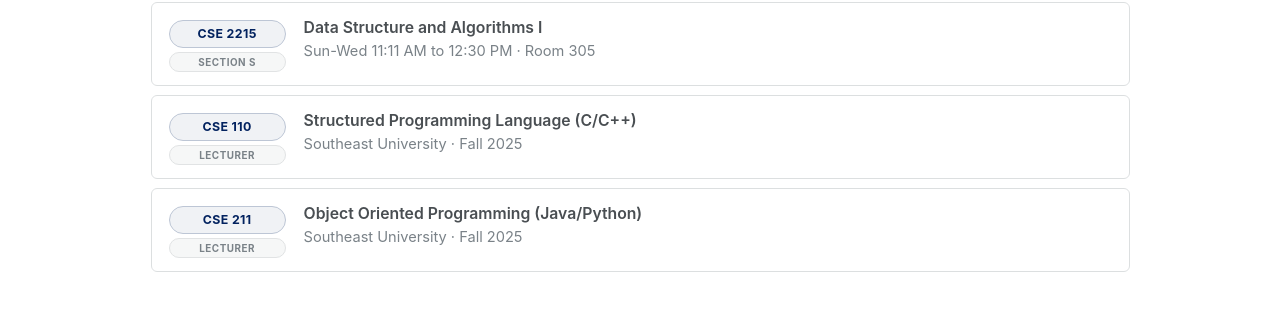
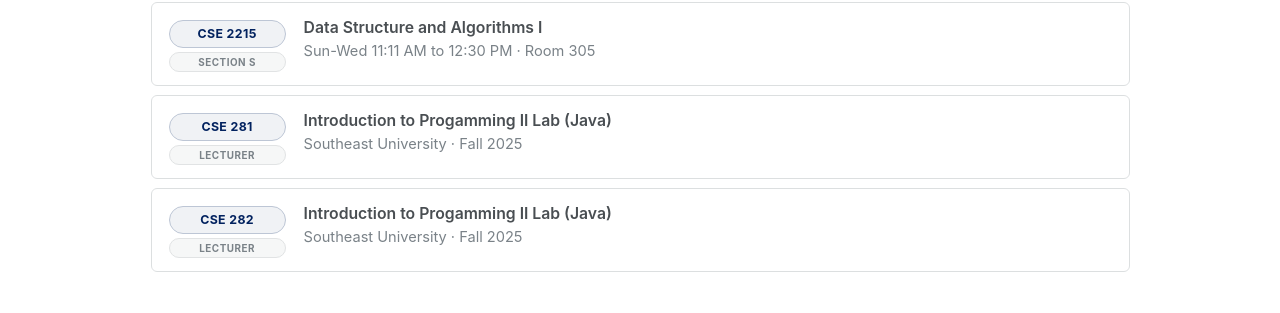
Before and after one commit to ashrafulparan2/ashrafulparan2.github.io, a Jekyll site: the page built from _pages/teach.md, in a window 1280 px wide and 900 px high, scrolled down 1660 px. Shown: the part 378-691 px from the top of the window. Built offline with Jekyll 4.4.1, drawn with Linux system fonts in a browser that asks for light colours.

Commit message:
update teach.md

```diff
--- a/_pages/teach.md
+++ b/_pages/teach.md
@@ -180,17 +180,17 @@ redirect_from:
   </div>
 
   <div class="course">
-    <div class="course__key"><span class="course__code">CSE 110</span><span class="course__role">Lecturer</span></div>
+    <div class="course__key"><span class="course__code">CSE 281</span><span class="course__role">Lecturer</span></div>
     <div class="course__body">
-      <div class="course__title">Structured Programming Language (C/C++)</div>
+      <div class="course__title">Introduction to Progamming II Lab (Java)</div>
       <div class="course__meta">Southeast University &middot; Fall 2025</div>
     </div>
   </div>
 
   <div class="course">
-    <div class="course__key"><span class="course__code">CSE 211</span><span class="course__role">Lecturer</span></div>
+    <div class="course__key"><span class="course__code">CSE 282</span><span class="course__role">Lecturer</span></div>
     <div class="course__body">
-      <div class="course__title">Object Oriented Programming (Java/Python)</div>
+      <div class="course__title">Introduction to Progamming II Lab (Java)</div>
       <div class="course__meta">Southeast University &middot; Fall 2025</div>
     </div>
   </div>
```
